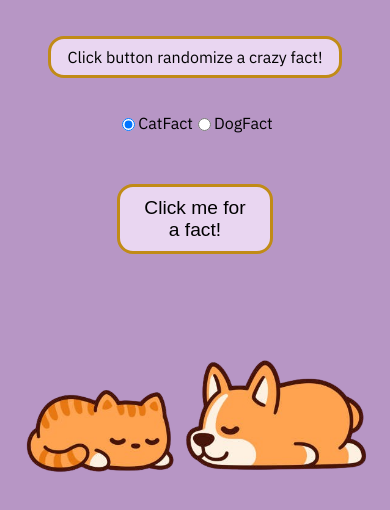
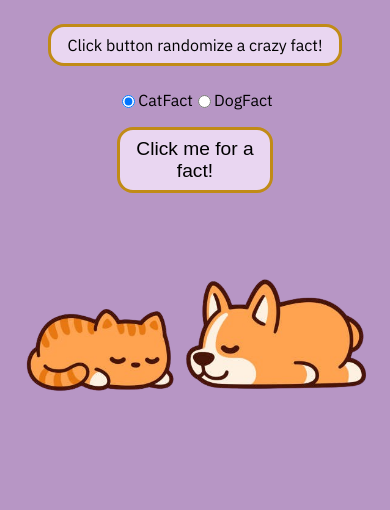
Before and after one commit to ricalm1/ricalm1.github.io, a plain HTML site: page index.html in a window 390 px wide. Drawn offline with Linux system fonts and the light colour scheme.

Commit message:
pushing again cause changes did not go through

```diff
--- a/style.css
+++ b/style.css
@@ -17,9 +17,9 @@ button {
     width: 30%;
     border-radius: 16px;
     border: var(--light-color) 3px solid;
-    padding: 10px 20px;
+    padding: 8px 16px;
     font-size: larger;
-    margin: 6vh;
+    margin: 2vh;
     background-color: var(--text-box);
 }
 
@@ -33,6 +33,8 @@ button {
 
 img{
     max-width: 100%;
+    object-fit: contain;
+
 }
 
 .button-container {
@@ -48,7 +50,7 @@ button:hover{
 .fact-container {
     display: flex;
     justify-content: center;
-    margin: 5vw;
+    margin: 2vw;
 
 }
 
@@ -64,7 +66,7 @@ button:hover{
 @media (max-width: 768px) {
     button {
         width: 40vw;
-        margin-bottom: 10%;
+        margin-bottom:2vh;
     }
 
 
```
